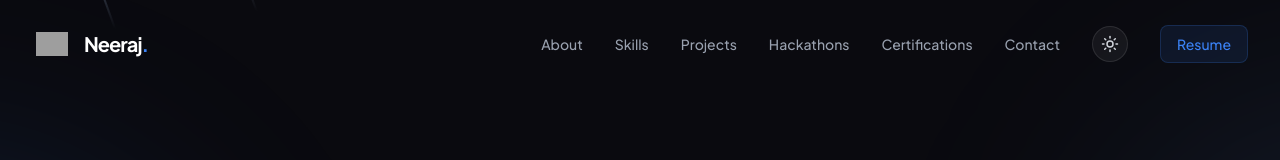
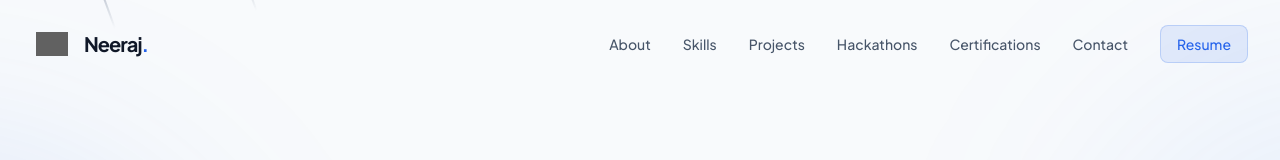
Before and after one commit to neerajcoder1/AboutMe, a React (Vite) app: page / in a window 1280 px wide. Shown: the top 160 px of the page. Built offline with nearby package versions, Linux system fonts and the light colour scheme; grey boxes are pictures that could not be loaded.

Commit message:
Remove dark/light toggle button — use system color scheme (prefers-color-scheme)

```diff
--- a/src/components/Navbar.jsx
+++ b/src/components/Navbar.jsx
@@ -1,5 +1,5 @@
 import { useState, useEffect } from 'react';
-import { Menu, X, Sun, Moon, Mail, MapPin } from 'lucide-react';
+import { Menu, X, Mail, MapPin } from 'lucide-react';
 import { FaGithub, FaLinkedin } from 'react-icons/fa';
 import { personalInfo } from '../data/portfolioData';
 import { GlareCard } from './ui/glare-card';
@@ -7,8 +7,12 @@ import { GlareCard } from './ui/glare-card';
 export default function Navbar() {
   const [isOpen, setIsOpen] = useState(false);
   const [scrolled, setScrolled] = useState(false);
-  const [theme, setTheme] = useState('dark');
   const [isPhotoModalOpen, setIsPhotoModalOpen] = useState(false);
+
+  // Detect system color scheme (reactive to OS changes)
+  const [isLight, setIsLight] = useState(
+    () => typeof window !== 'undefined' && window.matchMedia('(prefers-color-scheme: light)').matches
+  );
 
   useEffect(() => {
     const handleScroll = () => setScrolled(window.scrollY > 20);
@@ -16,11 +20,12 @@ export default function Navbar() {
     return () => window.removeEventListener('scroll', handleScroll);
   }, []);
 
-  const toggleTheme = () => {
-    const newTheme = theme === 'dark' ? 'light' : 'dark';
-    setTheme(newTheme);
-    document.documentElement.setAttribute('data-theme', newTheme);
-  };
+  useEffect(() => {
+    const mq = window.matchMedia('(prefers-color-scheme: light)');
+    const handler = (e) => setIsLight(e.matches);
+    mq.addEventListener('change', handler);
+    return () => mq.removeEventListener('change', handler);
+  }, []);
 
   const navLinks = [
     { name: 'About', href: '#about' },
@@ -44,40 +49,40 @@ export default function Navbar() {
             <img
               src="https://cdn.inspira-ui.com/logo-dark.svg"
               alt="Logo"
-              className={`w-8 h-8 object-contain transition-all duration-300 ${theme === 'light' ? 'invert' : ''}`}
+              className={`w-8 h-8 object-contain transition-all duration-300 ${isLight ? 'invert' : ''}`}
             />
           </div>
-          <a href="#" className={`ml-3 text-xl font-bold tracking-tighter hidden sm:block ${theme === 'light' ? 'text-gray-900' : 'text-white'}`}>
+          <a href="#" className={`ml-3 text-xl font-bold tracking-tighter hidden sm:block ${isLight ? 'text-gray-900' : 'text-white'}`}>
             {personalInfo.name.split(' ')[0]}<span className="text-primary">.</span>
           </a>
 
           {/* Hover Card */}
           <div className="absolute top-full left-0 mt-4 w-[320px] opacity-0 translate-y-4 pointer-events-none group-hover:opacity-100 group-hover:translate-y-0 group-hover:pointer-events-auto transition-all duration-300 z-50">
-            <GlareCard className={`${theme === 'light' ? 'bg-white border-gray-200 shadow-xl' : 'bg-neutral-950 border-white/10 shadow-2xl'} p-6 flex flex-col items-start w-[320px] h-auto aspect-auto rounded-2xl`}>
+            <GlareCard className={`${isLight ? 'bg-white border-gray-200 shadow-xl' : 'bg-neutral-950 border-white/10 shadow-2xl'} p-6 flex flex-col items-start w-[320px] h-auto aspect-auto rounded-2xl`}>
               <div className="flex items-center gap-4 mb-4">
-                <div className={`w-14 h-14 rounded-full overflow-hidden border shrink-0 ${theme === 'light' ? 'border-gray-200' : 'border-white/20'}`}>
+                <div className={`w-14 h-14 rounded-full overflow-hidden border shrink-0 ${isLight ? 'border-gray-200' : 'border-white/20'}`}>
                   <img src="/trail-4.jpg" alt="Profile" className="w-full h-full object-cover" />
                 </div>
                 <div>
-                  <h3 className={`font-bold ${theme === 'light' ? 'text-gray-900' : 'text-white'}`}>{personalInfo.name}</h3>
+                  <h3 className={`font-bold ${isLight ? 'text-gray-900' : 'text-white'}`}>{personalInfo.name}</h3>
                   <p className="text-primary text-xs font-medium">{personalInfo.title}</p>
                 </div>
               </div>
-              <p className={`text-sm mb-4 leading-relaxed ${theme === 'light' ? 'text-gray-600' : 'text-gray-400'}`}>
+              <p className={`text-sm mb-4 leading-relaxed ${isLight ? 'text-gray-600' : 'text-gray-400'}`}>
                 Passionate about building scalable backends, full-stack web applications, and AI integrations.
               </p>
-              <div className={`flex items-center gap-2 text-xs mb-4 ${theme === 'light' ? 'text-gray-500' : 'text-gray-400'}`}>
+              <div className={`flex items-center gap-2 text-xs mb-4 ${isLight ? 'text-gray-500' : 'text-gray-400'}`}>
                 <MapPin size={14} />
                 <span>{personalInfo.location}</span>
               </div>
-              <div className={`flex items-center gap-3 border-t pt-4 w-full ${theme === 'light' ? 'border-gray-100' : 'border-white/10'}`}>
-                <a href={personalInfo.github} target="_blank" rel="noreferrer" className={`p-2 rounded-lg transition-colors ${theme === 'light' ? 'bg-black/5 hover:bg-black/10 text-black' : 'bg-white/5 hover:bg-white/10 text-white'}`}>
+              <div className={`flex items-center gap-3 border-t pt-4 w-full ${isLight ? 'border-gray-100' : 'border-white/10'}`}>
+                <a href={personalInfo.github} target="_blank" rel="noreferrer" className={`p-2 rounded-lg transition-colors ${isLight ? 'bg-black/5 hover:bg-black/10 text-black' : 'bg-white/5 hover:bg-white/10 text-white'}`}>
                   <FaGithub size={16} />
                 </a>
-                <a href={personalInfo.linkedin} target="_blank" rel="noreferrer" className={`p-2 rounded-lg transition-colors ${theme === 'light' ? 'bg-black/5 hover:bg-black/10 text-black' : 'bg-white/5 hover:bg-white/10 text-white'}`}>
+                <a href={personalInfo.linkedin} target="_blank" rel="noreferrer" className={`p-2 rounded-lg transition-colors ${isLight ? 'bg-black/5 hover:bg-black/10 text-black' : 'bg-white/5 hover:bg-white/10 text-white'}`}>
                   <FaLinkedin size={16} />
                 </a>
-                <a href={`mailto:${personalInfo.email}`} className={`p-2 rounded-lg transition-colors ${theme === 'light' ? 'bg-black/5 hover:bg-black/10 text-black' : 'bg-white/5 hover:bg-white/10 text-white'}`}>
+                <a href={`mailto:${personalInfo.email}`} className={`p-2 rounded-lg transition-colors ${isLight ? 'bg-black/5 hover:bg-black/10 text-black' : 'bg-white/5 hover:bg-white/10 text-white'}`}>
                   <Mail size={16} />
                 </a>
               </div>
@@ -92,13 +97,6 @@ export default function Navbar() {
               {link.name}
             </a>
           ))}
-          <button
-            onClick={toggleTheme}
-            className="p-2 bg-white/5 border border-white/10 rounded-full text-gray-300 hover:text-white transition-colors"
-            title="Toggle Theme"
-          >
-            {theme === 'dark' ? <Sun size={18} /> : <Moon size={18} />}
-          </button>
           <a href="/resume.html" target="_blank" className="px-4 py-2 text-sm font-medium bg-primary/10 text-primary rounded-lg border border-primary/20 hover:bg-primary hover:text-[#fff] transition-all">
             Resume
           </a>
@@ -106,12 +104,6 @@ export default function Navbar() {
 
         {/* Mobile Nav Toggle */}
         <div className="md:hidden flex items-center gap-4">
-          <button
-            onClick={toggleTheme}
-            className="p-2 bg-white/5 border border-white/10 rounded-full text-gray-300 hover:text-white transition-colors"
-          >
-            {theme === 'dark' ? <Sun size={18} /> : <Moon size={18} />}
-          </button>
           <button className="text-gray-300 hover:text-white" onClick={() => setIsOpen(!isOpen)}>
             {isOpen ? <X size={24} /> : <Menu size={24} />}
           </button>
--- a/src/index.css
+++ b/src/index.css
@@ -36,12 +36,14 @@ h1, h2, h3, h4, h5, h6 {
   font-family: var(--font-heading);
 }
 
-html[data-theme="light"] {
+/* ✅ System light mode — follows OS/browser preference automatically */
+@media (prefers-color-scheme: light) {
+  html {
     --color-background: #f8fafc;
     --color-card: #ffffff;
     --color-primary: #2563eb;
-  --color-secondary: #3b82f6; /* Blue 500 */
-  --color-accent: #60a5fa; /* Blue 400 */
+    --color-secondary: #3b82f6;
+    --color-accent: #60a5fa;
 
     --font-sans: 'Plus Jakarta Sans', sans-serif;
     --font-heading: 'Outfit', sans-serif;
@@ -52,8 +54,9 @@ html[data-theme="light"] {
     --color-gray-500: #64748b;
   }
 
-html[data-theme="light"] .glass-panel {
+  .glass-panel {
     border: 1px solid color-mix(in srgb, black 10%, transparent);
+  }
 }
 
 @keyframes meteor {
```
Lines whose indentation alone changed are shown as unchanged.
